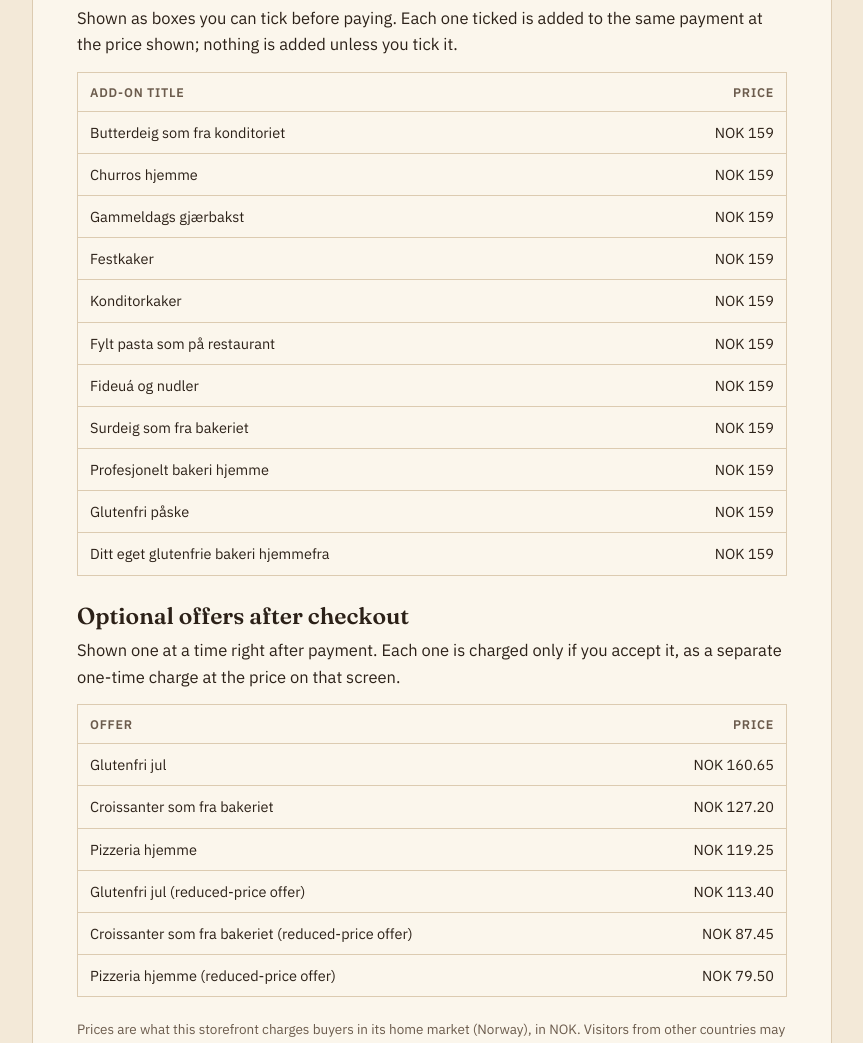
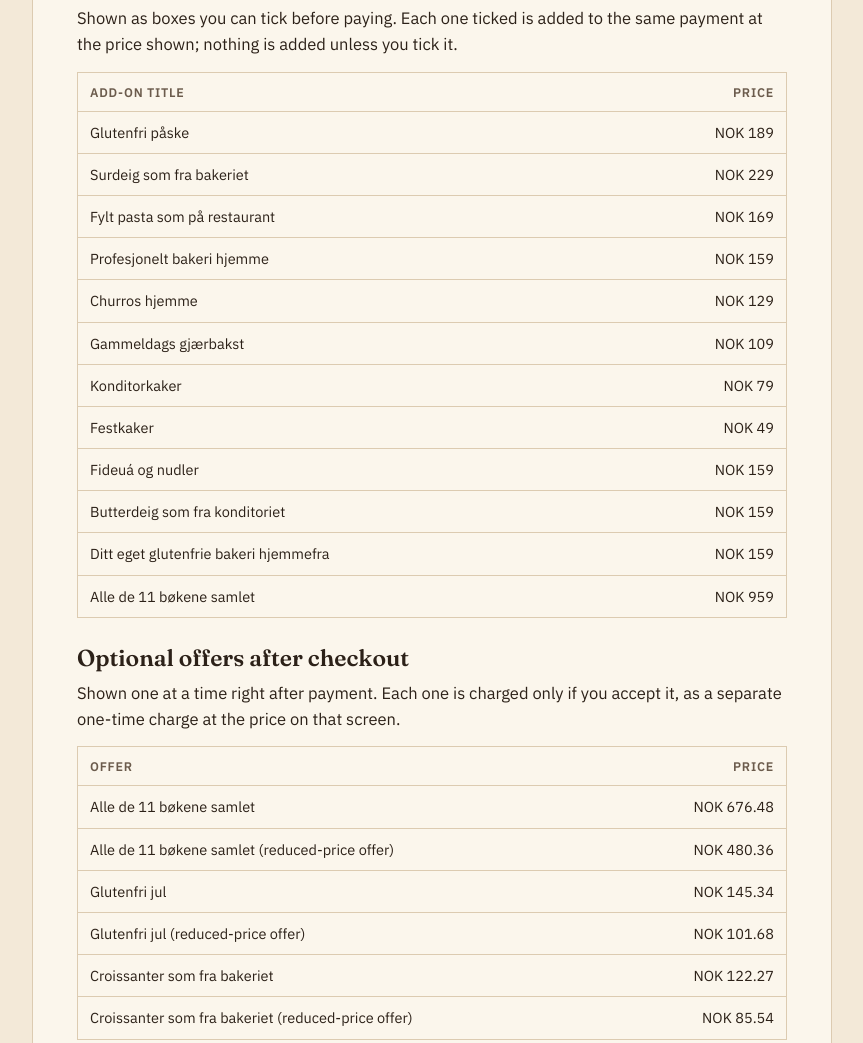
Before and after one commit to facusancheztulipani-gif/hascarp, a plain HTML site: page catalogue/detsunnebakeriet/index.html in a window 1280 px wide. Shown: the part 1349-2392 px from the top of the page, without its empty margins (208-1071 px from the left). Drawn offline with Linux system fonts and the light colour scheme.

Commit message:
Vigía de la LLC: catálogo al 26/11/2026
Generado por ~/herramientas/vigia-llc.py desde las tiendas vivas de Impultienda.

Co-Authored-By: Claude Opus 5.5 <noreply@anthropic.com>

```diff
--- a/catalogue/detsunnebakeriet/index.html
+++ b/catalogue/detsunnebakeriet/index.html
@@ -42,10 +42,10 @@
 <ul><li>Vanlige feil og hvordan du retter dem</li><li>Brød som holder hele uken</li><li>Maler til utskrift</li><li>Melsorter og erstatninger</li><li>Ditt brød med kjøkkenmaskiner</li><li>Glutenfri lunsj og middag</li><li>Smørbrød, sandwicher og toast</li><li>Sauser og pålegg</li><li>Ingenting kastes: gårsdagens brød</li><li>Glutenfritt kjøkken uten bekymringer</li></ul>
 <h2>Optional add-ons at checkout</h2>
 <p>Shown as boxes you can tick before paying. Each one ticked is added to the same payment at the price shown; nothing is added unless you tick it.</p>
-<table class="items"><thead><tr><th>Add-on title</th><th class="num">Price</th></tr></thead><tbody><tr><td>Butterdeig som fra konditoriet</td><td class="num">NOK 159</td></tr><tr><td>Churros hjemme</td><td class="num">NOK 159</td></tr><tr><td>Gammeldags gjærbakst</td><td class="num">NOK 159</td></tr><tr><td>Festkaker</td><td class="num">NOK 159</td></tr><tr><td>Konditorkaker</td><td class="num">NOK 159</td></tr><tr><td>Fylt pasta som på restaurant</td><td class="num">NOK 159</td></tr><tr><td>Fideuá og nudler</td><td class="num">NOK 159</td></tr><tr><td>Surdeig som fra bakeriet</td><td class="num">NOK 159</td></tr><tr><td>Profesjonelt bakeri hjemme</td><td class="num">NOK 159</td></tr><tr><td>Glutenfri påske</td><td class="num">NOK 159</td></tr><tr><td>Ditt eget glutenfrie bakeri hjemmefra</td><td class="num">NOK 159</td></tr></tbody></table>
+<table class="items"><thead><tr><th>Add-on title</th><th class="num">Price</th></tr></thead><tbody><tr><td>Glutenfri påske</td><td class="num">NOK 189</td></tr><tr><td>Surdeig som fra bakeriet</td><td class="num">NOK 229</td></tr><tr><td>Fylt pasta som på restaurant</td><td class="num">NOK 169</td></tr><tr><td>Profesjonelt bakeri hjemme</td><td class="num">NOK 159</td></tr><tr><td>Churros hjemme</td><td class="num">NOK 129</td></tr><tr><td>Gammeldags gjærbakst</td><td class="num">NOK 109</td></tr><tr><td>Konditorkaker</td><td class="num">NOK 79</td></tr><tr><td>Festkaker</td><td class="num">NOK 49</td></tr><tr><td>Fideuá og nudler</td><td class="num">NOK 159</td></tr><tr><td>Butterdeig som fra konditoriet</td><td class="num">NOK 159</td></tr><tr><td>Ditt eget glutenfrie bakeri hjemmefra</td><td class="num">NOK 159</td></tr><tr><td>Alle de 11 bøkene samlet</td><td class="num">NOK 959</td></tr></tbody></table>
 <h2>Optional offers after checkout</h2>
 <p>Shown one at a time right after payment. Each one is charged only if you accept it, as a separate one-time charge at the price on that screen.</p>
-<table class="items"><thead><tr><th>Offer</th><th class="num">Price</th></tr></thead><tbody><tr><td>Glutenfri jul</td><td class="num">NOK 160.65</td></tr><tr><td>Croissanter som fra bakeriet</td><td class="num">NOK 127.20</td></tr><tr><td>Pizzeria hjemme</td><td class="num">NOK 119.25</td></tr><tr><td>Glutenfri jul (reduced-price offer)</td><td class="num">NOK 113.40</td></tr><tr><td>Croissanter som fra bakeriet (reduced-price offer)</td><td class="num">NOK 87.45</td></tr><tr><td>Pizzeria hjemme (reduced-price offer)</td><td class="num">NOK 79.50</td></tr></tbody></table>
+<table class="items"><thead><tr><th>Offer</th><th class="num">Price</th></tr></thead><tbody><tr><td>Alle de 11 bøkene samlet</td><td class="num">NOK 676.48</td></tr><tr><td>Alle de 11 bøkene samlet (reduced-price offer)</td><td class="num">NOK 480.36</td></tr><tr><td>Glutenfri jul</td><td class="num">NOK 145.34</td></tr><tr><td>Glutenfri jul (reduced-price offer)</td><td class="num">NOK 101.68</td></tr><tr><td>Croissanter som fra bakeriet</td><td class="num">NOK 122.27</td></tr><tr><td>Croissanter som fra bakeriet (reduced-price offer)</td><td class="num">NOK 85.54</td></tr></tbody></table>
 <p class="fine-note">Prices are what this storefront charges buyers in its home market (Norway), in NOK. Visitors from other countries may see the amount in another currency at checkout; the figure on the checkout is the amount charged.</p>
 <p class="updated">Last updated 26 November 2026.</p>
 </article></div></div>
```
Also changed, not shown: index.html (+1 -1 lines).
